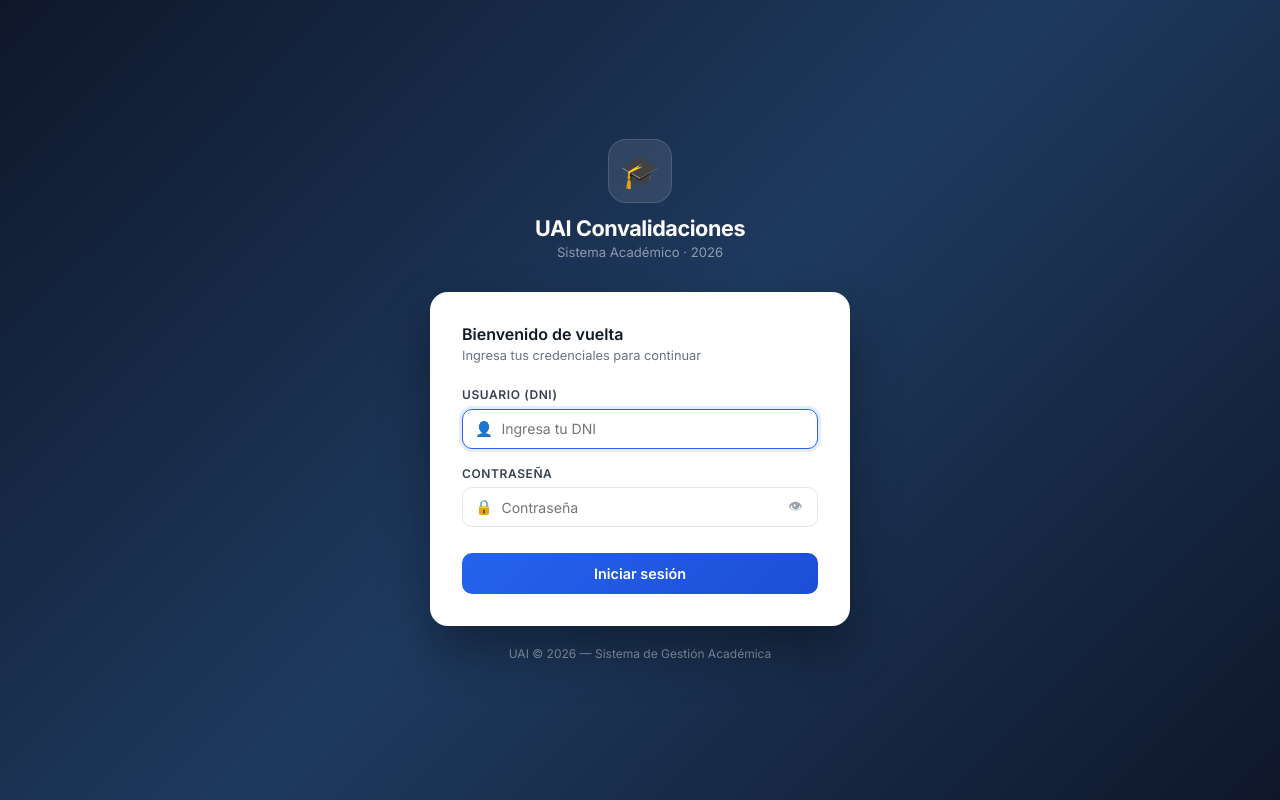
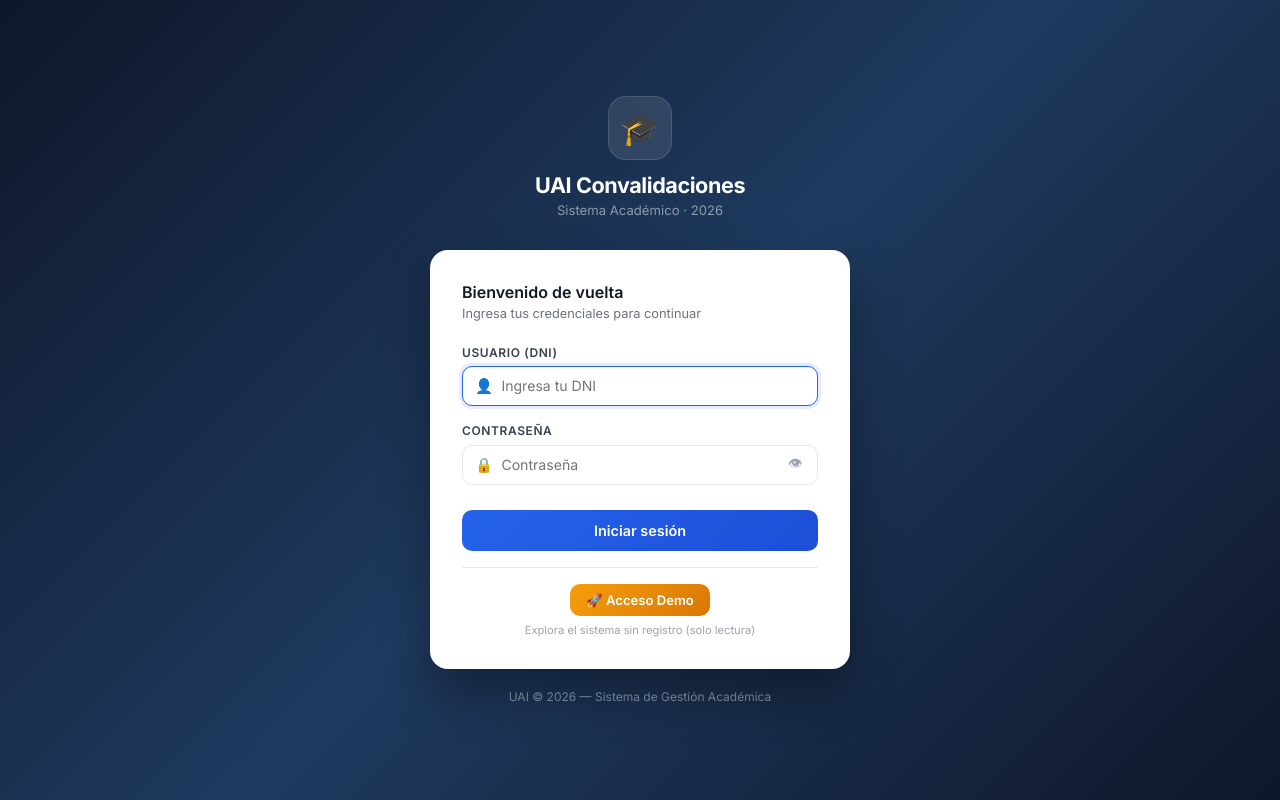
Before and after one commit to cristhianjoelmendozarojas-spec/sistema-convalidaciones, a Flask app: page /login in a window 1280 px wide. Run offline with Flask 3, Linux system fonts and the light colour scheme.

Commit message:
Agregando demo

```diff
--- a/app.py
+++ b/app.py
@@ -150,6 +150,35 @@ def inject_csrf():
 
 
 @app.before_request
+def demo_restrict_write():
+    """Bloquea operaciones de escritura para usuarios demo."""
+    if session.get("usuario_rol") == "demo" and request.method in (
+        "POST",
+        "PUT",
+        "DELETE",
+        "PATCH",
+    ):
+        if request.path == "/ping":
+            return
+        if (
+            request.headers.get("X-Requested-With") == "XMLHttpRequest"
+            or request.headers.get("Accept") == "application/json"
+            or request.content_type == "application/json"
+        ):
+            return (
+                jsonify(
+                    {
+                        "ok": False,
+                        "error": "Modo demo: operación no permitida (solo lectura)",
+                    }
+                ),
+                403,
+            )
+        flash("Modo demo: solo visualización permitida.", "warning")
+        return redirect(request.referrer or url_for("dashboard.index"))
+
+
+@app.before_request
 def global_csrf_check():
     if request.method in ("POST", "PUT", "DELETE", "PATCH"):
         path = request.path
--- a/routes/auth.py
+++ b/routes/auth.py
@@ -180,6 +180,19 @@ def cambiar_contrasena():
     return render_template("auth/cambiar_contrasena.html")
 
 
+@bp_auth.route("/demo")
+def demo_login():
+    """Inicia sesión como usuario demo (solo lectura, sin BD)."""
+    session.clear()
+    session.permanent = True
+    session["usuario_id"] = -1
+    session["usuario_dni"] = "DEMO"
+    session["usuario_nombre"] = "Modo Demo"
+    session["usuario_rol"] = "demo"
+    session["modulos"] = ["solicitudes", "postulantes", "planes", "reportes"]
+    return redirect(url_for("dashboard.index"))
+
+
 @bp_auth.route("/logout")
 def logout():
     registrar("logout", "auth", f"Logout: {session.get('usuario_dni', '—')}")
--- a/templates/auth/login.html
+++ b/templates/auth/login.html
@@ -76,6 +76,14 @@
       </div>
       <button type="submit" class="btn-login">Iniciar sesión</button>
     </form>
+    <div style="margin-top:1rem;padding-top:1rem;border-top:1px solid #e5e7eb;text-align:center;">
+      <a href="/demo" style="display:inline-flex;align-items:center;gap:.35rem;padding:.5rem 1rem;border-radius:10px;font-size:.82rem;font-weight:600;text-decoration:none;background:linear-gradient(135deg,#f59e0b,#d97706);color:#fff;transition:all .18s;font-family:'Inter',sans-serif;"
+         onmouseover="this.style.transform='translateY(-1px)';this.style.boxShadow='0 6px 20px rgba(245,158,11,.4)'"
+         onmouseout="this.style.transform='';this.style.boxShadow=''">
+        🚀 Acceso Demo
+      </a>
+      <div style="margin-top:.4rem;font-size:.7rem;color:#9ca3af;">Explora el sistema sin registro (solo lectura)</div>
+    </div>
   </div>
   <div class="login-footer">UAI © 2026 — Sistema de Gestión Académica</div>
 </div>
```
Also changed, not shown: templates/base.html (+14 -1 lines).
